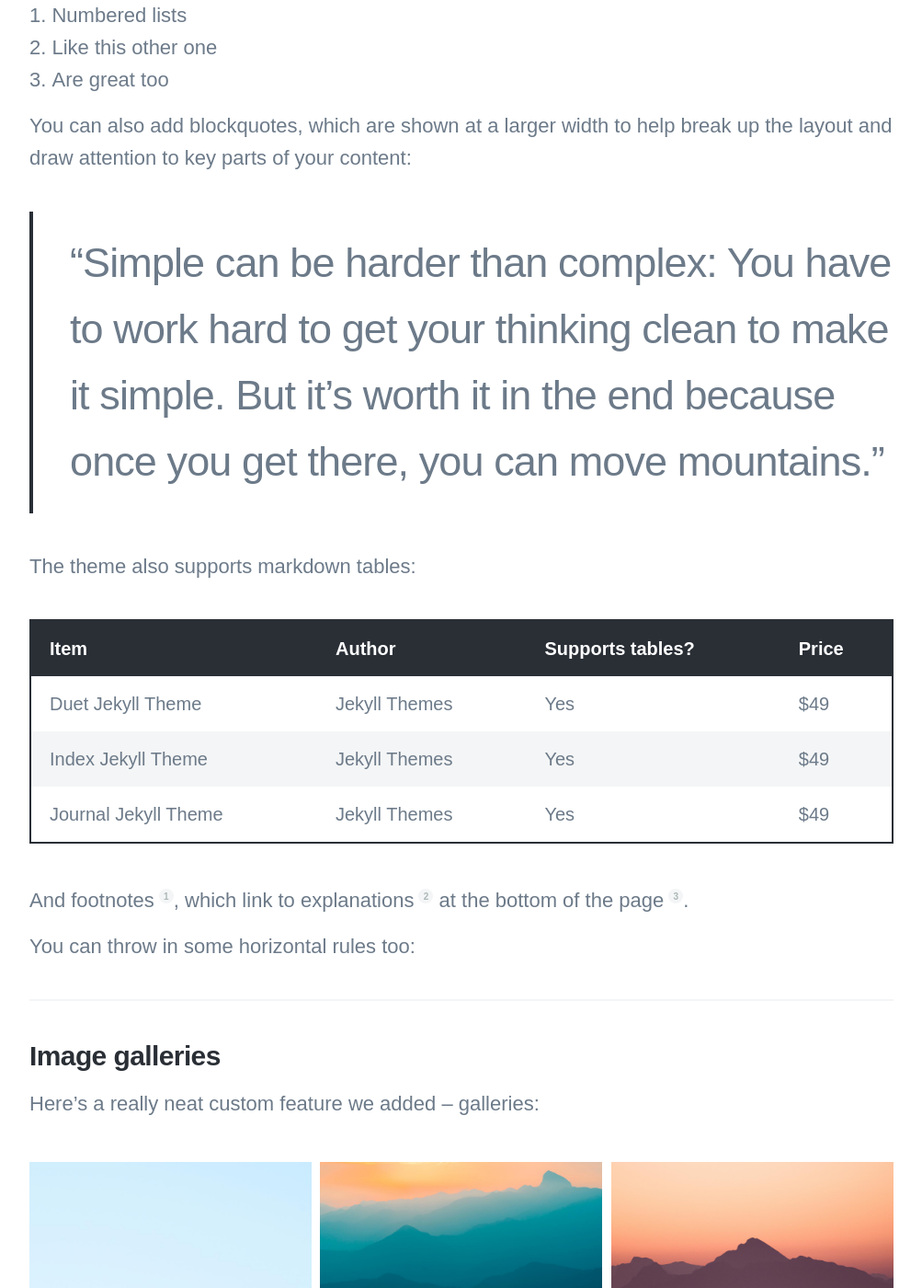
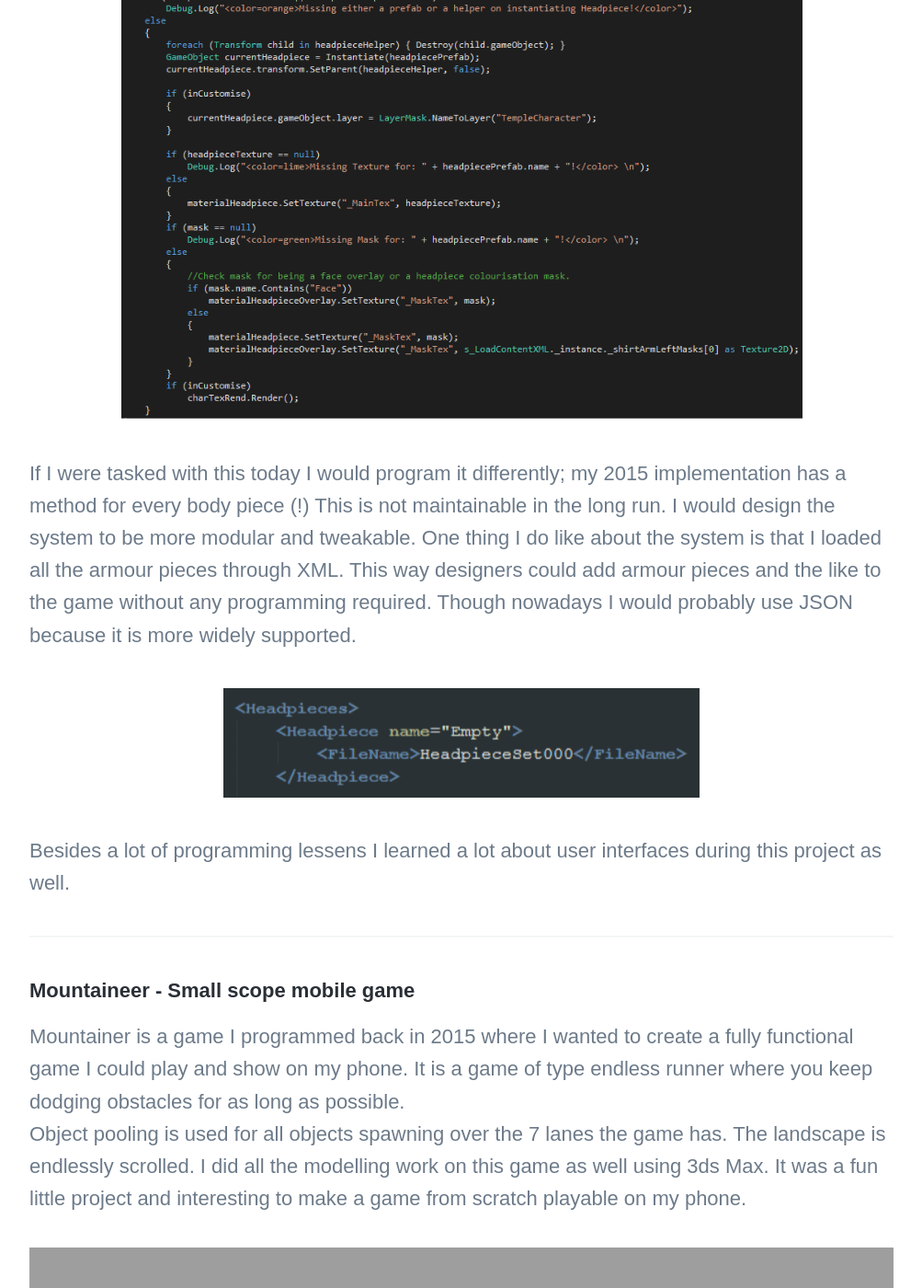
Before and after one commit to Rynji/Rynji.github.io, a Jekyll site: the page built from _projects/2019-12-22-personal-projects.md, in a window 1280 px wide and 1400 px high, scrolled down 1636 px. Shown: the whole window at 92% size, without its empty margins (138-1141 px from the left). Built offline with Jekyll 4.4.1, drawn with Linux system fonts in a browser that asks for light colours; nearby versions of some CDN libraries; some web fonts are replaced; some of the changed text lies outside the part shown; grey boxes are pictures that could not be loaded.

Commit message:
Written monster rebellion project page Written personal projects project page Added year indicators to project about tiles

````diff
--- a/_projects/2019-12-22-personal-projects.md
+++ b/_projects/2019-12-22-personal-projects.md
@@ -1,106 +1,60 @@
 ---
-title: 'Personal Projects'
-subtitle: 'Some smaller personal projects & work done at companies during my bachelor years'
+title: 'Personal Projects & Intern'
+subtitle: '(2014-2016) Some smaller personal projects & an intership from my bachelor years'
 date: 2019-12-22
-description: 'Includes: Day night cycle game, character customiser, spider game with custom mesh webs'
-featured_image: '/images/demo/demo-square.jpg'
+description: 'Character customiser with interface, day/night cycle game and a spidergame using an on-the-fly generated mesh as a web.'
+featured_image: '/images/projects/personal-projects/hibernate_screenshot.png'
 ---
 
-![](/images/demo/demo-landscape.jpg)
+#### Rumble Run - Character customiser with interface
 
-## Demo content
+Internship project made during my bachelor years. I was put on a small team of developers creating a multiplayer mobile runner type game.
+One of the key selling points was to have a custom character you could build to show off to your friends & foes. I took up the task of building this character customiser and the interface surrounding it.
+<br/> <br/>
 
-This page is a demo that shows everything you can do inside portfolio and blog posts.
+<div style="width:100%;height:0px;position:relative;padding-bottom:55.886%;"><iframe src="https://streamable.com/s/jcwar/mvmwew" frameborder="0" width="100%" height="100%" allowfullscreen style="width:100%;height:100%;position:absolute;left:0px;top:0px;overflow:hidden;"></iframe></div>
 
-We've included everything you need to create engaging posts about your work, and show off your case studies in a beautiful way.
+The colour custimisation runs on a custom shader that was written for the game. The character's texture is rendered in realtime using a rendertexture, this way I could change colours on the fly.
+Before gameplay starts the texture is saved to an actual static texture. Armour customisation uses anchor points placed on the characters; this is where I parent the armour pieces to.
 
-**Obviously,** we’ve styled up *all the basic* text formatting options [available in markdown](https://github.com/adam-p/markdown-here/wiki/Markdown-Cheatsheet).
+![](/images/projects/personal-projects/rumble_run_head_code.png)
 
-You can create lists:
+If I were tasked with this today I would program it differently; my 2015 implementation has a method for every body piece (!) This is not maintainable in the long run. I would design the system to be more modular and tweakable.
+One thing I do like about the system is that I loaded all the armour pieces through XML. This way designers could add armour pieces and the like to the game without any programming required. Though nowadays I would probably use JSON because it is more widely supported.
 
-* Simple bulleted lists
-* Like this one
-* Are cool
+![](/images/projects/personal-projects/rumble_run_xml.png)
 
-And:
+Besides a lot of programming lessens I learned a lot about user interfaces during this project as well.
 
-1. Numbered lists
-2. Like this other one
-3. Are great too
+----
 
-You can also add blockquotes, which are shown at a larger width to help break up the layout and draw attention to key parts of your content:
+#### Mountaineer - Small scope mobile game
 
-> “Simple can be harder than complex: You have to work hard to get your thinking clean to make it simple. But it’s worth it in the end because once you get there, you can move mountains.”
+Mountainer is a game I programmed back in 2015 where I wanted to create a fully functional game I could play and show on my phone. It is a game of type endless runner where you keep dodging obstacles for as long as possible.
+Object pooling is used for all objects spawning over the 7 lanes the game has. The landscape is endlessly scrolled. I did all the modelling work on this game as well using 3ds Max. It was a fun little project and interesting to make a game from scratch playable on my phone. <br/><br/>
 
-The theme also supports markdown tables:
+<div style="width:100%;height:0px;position:relative;padding-bottom:49.921%;"><iframe src="https://streamable.com/s/ka05g/jiwlef" frameborder="0" width="100%" height="100%" allowfullscreen style="width:100%;height:100%;position:absolute;left:0px;top:0px;overflow:hidden;"></iframe></div>
 
-| Item                 | Author        | Supports tables? | Price |
-|----------------------|---------------|------------------|-------|
-| Duet Jekyll Theme    | Jekyll Themes | Yes              | $49   |
-| Index Jekyll Theme   | Jekyll Themes | Yes              | $49   |
-| Journal Jekyll Theme | Jekyll Themes | Yes              | $49   |
+The sourcecode can be found on git: [https://github.com/Rynji/Mountaineer](https://github.com/Rynji/Mountaineer/tree/master/Assets)
 
-And footnotes[^1], which link to explanations[^2] at the bottom of the page[^3].
+----
 
-[^1]: Beautiful modern, minimal theme design.
-[^2]: Powerful features to show off your work.
-[^3]: Maintained and supported by the theme developer.
+#### SpiderBro - Custom interactable mesh
 
-You can throw in some horizontal rules too:
+SpiderBro is a game I created with a group during my bachelor as a school project. You control a spider that can shoot out webs which you use to complete levels in the game.
+The web creation works by creating a triangle mesh on the fly. The first vertex of the triangle is always created at player position, the other 2 vertexes on projectiles. These projectiles stick to a wall thus creating a static web to climb on. The climbing is achieved by adding a mesh collider to the newly created mesh.
 
----
+<sub>_//Mesh creation code was hosted on the universities' GitLab - trying to recover it..._ </sub><br/>
+<br/>
 
-### Image galleries
+<div style="width:100%;height:0px;position:relative;padding-bottom:56.226%;"><iframe src="https://streamable.com/s/rb7iy/tmjptt" frameborder="0" width="100%" height="100%" allowfullscreen style="width:100%;height:100%;position:absolute;left:0px;top:0px;overflow:hidden;"></iframe></div>
 
-Here's a really neat custom feature we added – galleries:
+----
 
-<div class="gallery" data-columns="3">
-	<img src="/images/demo/demo-portrait.jpg">
-	<img src="/images/demo/demo-landscape.jpg">
-	<img src="/images/demo/demo-square.jpg">
-	<img src="/images/demo/demo-landscape-2.jpg">
-</div>
+#### Nightfall - Day/night cycle used in gameplay
 
-Inspired by the Galleries feature from WordPress, we've made it easy to create grid layouts for your images. Just use a bit of simple HTML in your post to create a masonry grid image layout:
+A small game i made during my bachelor years incorporating a day/night cycle into the game mechanics.
+The player starts during the day with a goal of finding as much lantern oil as possible to aid him during nighttime. As soon as night falls enemies will spawn and time is limited by how long your lantern will last.
+Your goal is to escape during the night through a randomly placed exit; the light of your lantern being your only guidance.
 
-```html
-<div class="gallery" data-columns="3">
-    <img src="/images/demo/demo-portrait.jpg">
-    <img src="/images/demo/demo-landscape.jpg">
-    <img src="/images/demo/demo-square.jpg">
-    <img src="/images/demo/demo-landscape-2.jpg">
-</div>
-```
-
-*See what we did there? Code and syntax highlighting is built-in too!*
-
-Change the number inside the 'columns' setting to create different types of gallery for all kinds of purposes. You can even click on each image to seamlessly enlarge it on the page.
-
----
-
-### Image carousels
-
-Here's another gallery with only one column, which creates a carousel slide-show instead.
-
-A nice little feature: the carousel only advances when it is in view, so your visitors won't scroll down to find it half way through your images.
-
-<div class="gallery" data-columns="1">
-	<img src="/images/demo/demo-landscape.jpg">
-	<img src="/images/demo/demo-landscape-2.jpg">
-</div>
-
-### What about videos?
-
-Videos are an awesome way to show off your work in a more engaging and personal way, and we’ve made sure they work great on our themes. Just paste an embed code from YouTube or Vimeo, and the theme makes sure it displays perfectly:
-
-<iframe src="https://player.vimeo.com/video/148003889" width="640" height="360" frameborder="0" allowfullscreen></iframe>
-
----
-
-## Pretty cool, huh?
-
-We've packed this theme with powerful features to show off your work.
-
-Why not put them to use on your new portfolio?
-
-<a href="https://jekyllthemes.io/theme/personal-website-jekyll-theme" class="button button--large">Get This Theme</a>
+![](/images/projects/personal-projects/nightfall.png)
````
Also changed, not shown: _projects/2019-12-23-monster-rebellion.md (+11 -94 lines), _projects/2019-12-24-Interactive-floor-project.md (+1 -1 lines), _projects/2019-12-25-interactive-floor-games.md (+7 -4 lines), images/projects/monster-rebellion/city_overview.jpg (added), images/projects/monster-rebellion/location_clue.jpg (added), images/projects/personal-projects/nightfall.png (added), images/projects/personal-projects/rumble_run_head_code.png (added), images/projects/personal-projects/rumble_run_xml.png (added), 2 other files.
